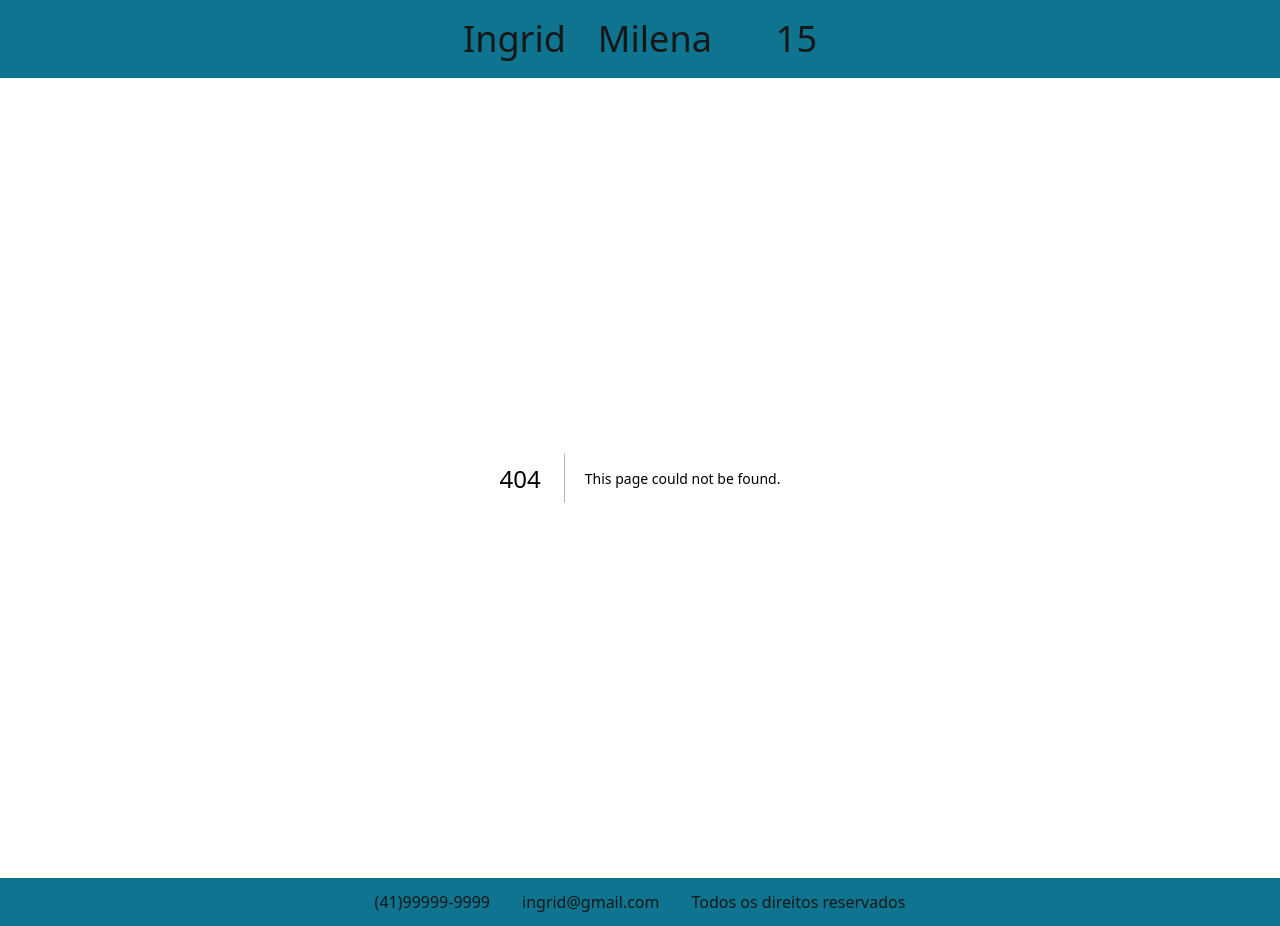
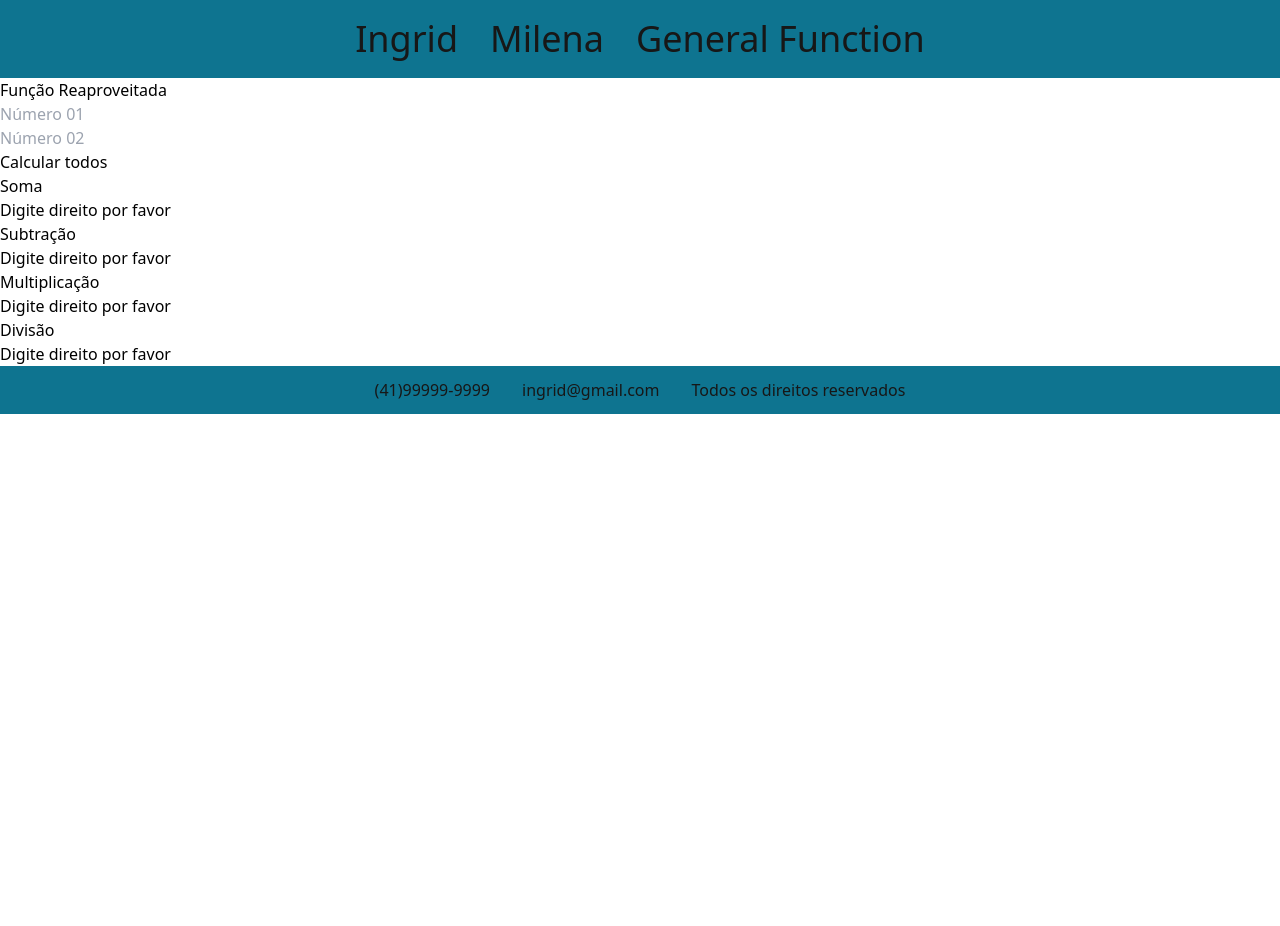
Before and after one commit to ingridcriistine/APP-PA-SENAI, a Next.js app: page /general-function in a window 1280 px wide. Before the commit this address had no page. After the commit the page ends 800 px from the top, so only its background shows below. Built offline with nearby package versions, Linux system fonts and the light colour scheme.

Commit message:
funções com parâmetros

```diff
--- a/next.config.mjs
+++ b/next.config.mjs
@@ -10,6 +10,10 @@ const nextConfig = {
             {
                 source: "/matematica",
                 destination: "/maths"
+            },
+            {
+                source: "/funcao-reaproveitada",
+                destination: "/general-function"
             }
         ]
     }
--- /dev/null
+++ b/src/app/general-function/page.tsx
@@ -0,0 +1,74 @@
+"use client"
+
+import { useState } from "react";
+
+interface HandleProps {
+    a: string;
+    b: string;
+}
+
+const GeneralFunction: React.FC = () => {
+
+    const [numero1, setNumero1] = useState<string>("");
+    const [numero2, setNumero2] = useState<string>("");
+
+    const [respSoma, setRespSoma] = useState<number | undefined>();
+    const [respSub, setRespSub] = useState<number | undefined>();
+    const [respMult, setRespMult] = useState<number | undefined>();
+    const [respDiv, setRespDiv] = useState<number | undefined>();
+
+    const erro = "Digite direito por favor"
+
+    const handleAll = ({a, b}: HandleProps) => {
+        const n1= parseFloat(a);
+        const n2= parseFloat(b);
+
+        if(!isNaN(n1) && (!isNaN(n2))) {
+            setRespSoma(n1+n2);
+            setRespSub(n1-n2);
+            setRespMult(n1*n2);
+            setRespDiv(n2 !== 0 ? n1/n2: undefined);
+        }
+        else {
+            setRespSoma(undefined);
+            setRespSub(undefined);
+            setRespMult(undefined);
+            setRespDiv(undefined);
+        }
+    }
+
+    return (
+        <>
+        <h1>Função Reaproveitada</h1>
+        <div>
+            <input type="text" placeholder="Número 01" value={numero1} onChange={(e) => setNumero1(e.target.value)}/>
+        </div>
+        <div>
+            <input type="text" placeholder="Número 02" value={numero2} onChange={(e) => setNumero2(e.target.value)}/>
+        </div>
+        <div>
+            <button onClick={() => handleAll({a: numero1, b:numero2})}>Calcular todos</button>
+        </div>
+        <div>
+            <div>
+                <h2>Soma</h2>
+                <p>{!isNaN(respSoma ?? NaN) ? respSoma : erro}</p>
+            </div>
+            <div>
+                <h2>Subtração</h2>
+                <p>{!isNaN(respSub ?? NaN) ? respSub : erro}</p>
+            </div>
+            <div>
+                <h2>Multiplicação</h2>
+                <p>{!isNaN(respMult ?? NaN) ? respMult : erro}</p>
+            </div>
+            <div>
+                <h2>Divisão</h2>
+                <p>{!isNaN(respDiv ?? NaN) ? respDiv?.toFixed(1) : erro}</p>
+            </div>
+        </div>
+        </>
+    )
+}
+
+export default GeneralFunction;
--- a/src/app/layout.tsx
+++ b/src/app/layout.tsx
@@ -37,7 +37,7 @@ export default function RootLayout({
       <body
         className={`${geistSans.variable} ${geistMono.variable} ${roboto.variable} antialiased`}
       >
-        <Menu op1="Ingrid" op2="Milena" op3 op4={15}></Menu>
+        <Menu op1="Ingrid" op2="Milena" op3="General Function"></Menu>
         {children}
         <Footer telefone="(41)99999-9999" email="ingrid@gmail.com" copyright="Todos os direitos reservados"></Footer>
       </body>
--- a/src/components/menu.tsx
+++ b/src/components/menu.tsx
@@ -4,17 +4,15 @@ import Link from "next/link";
 interface MenuProps {
     op1: string;
     op2: string;
-    op3?: boolean; //? opcional
-    op4: number;
+    op3?: string; //? opcional
 }
 
-export const Menu: React.FC<MenuProps> = ({op1, op2, op3, op4}) => {
+export const Menu: React.FC<MenuProps> = ({op1, op2, op3}) => {
     return(
         <nav className="text-preto bg-cyan-700 gap-3 p-3 font-robFont text-large flex flex-row justify-center align-center gap-8">
           <Link href={ROUTES.home}>{op1}</Link>
           <Link href={ROUTES.maths}>{op2}</Link>
-          <Link href={ROUTES.home}>{op3}</Link>
-          <Link href={ROUTES.home}>{op4}</Link>
+          <Link href={ROUTES.generalFunction}>{op3}</Link>
         </nav>
     )
 }
--- a/src/constants/routes.ts
+++ b/src/constants/routes.ts
@@ -1,4 +1,5 @@
 export enum ROUTES {
     home = "/",
     maths = "/maths",
+    generalFunction = "/funcao-reaproveitada"
 }
```
